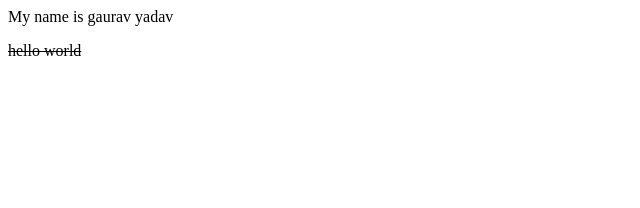
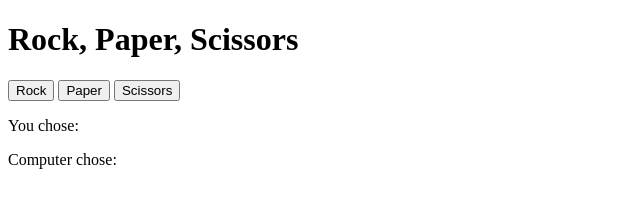
Before and after one commit to GauravYadav9467/appna-demo, a plain HTML site: page index.html in a window 1280 px wide. Shown: the whole page, without its empty margins (0-640 px from the left). Drawn offline with Linux system fonts and the light colour scheme.

Commit message:
Update index.html

```diff
--- a/index.html
+++ b/index.html
@@ -1,2 +1,25 @@
-<p>My name is gaurav yadav</p>
-<s>hello world</s>
+<!DOCTYPE html>
+<html lang="en">
+  <head>
+    <meta charset="UTF-8" />
+    <meta name="viewport" content="width=device-width, initial-scale=1.0" />
+    <title>Rock Paper Scissors Game</title>
+    <!-- <link rel="stylesheet" href="styles.css" /> -->
+  </head>
+  <body>
+    <div class="container">
+      <h1>Rock, Paper, Scissors</h1>
+      <div class="choices">
+        <button class="choice" id="rock">Rock</button>
+        <button class="choice" id="paper">Paper</button>
+        <button class="choice" id="scissors">Scissors</button>
+      </div>
+      <div class="result">
+        <p id="message"></p>
+        <p>You chose: <span id="user-choice"></span></p>
+        <p>Computer chose: <span id="computer-choice"></span></p>
+      </div>
+    </div>
+    <script src="script.js"></script>
+  </body>
+</html>
```
